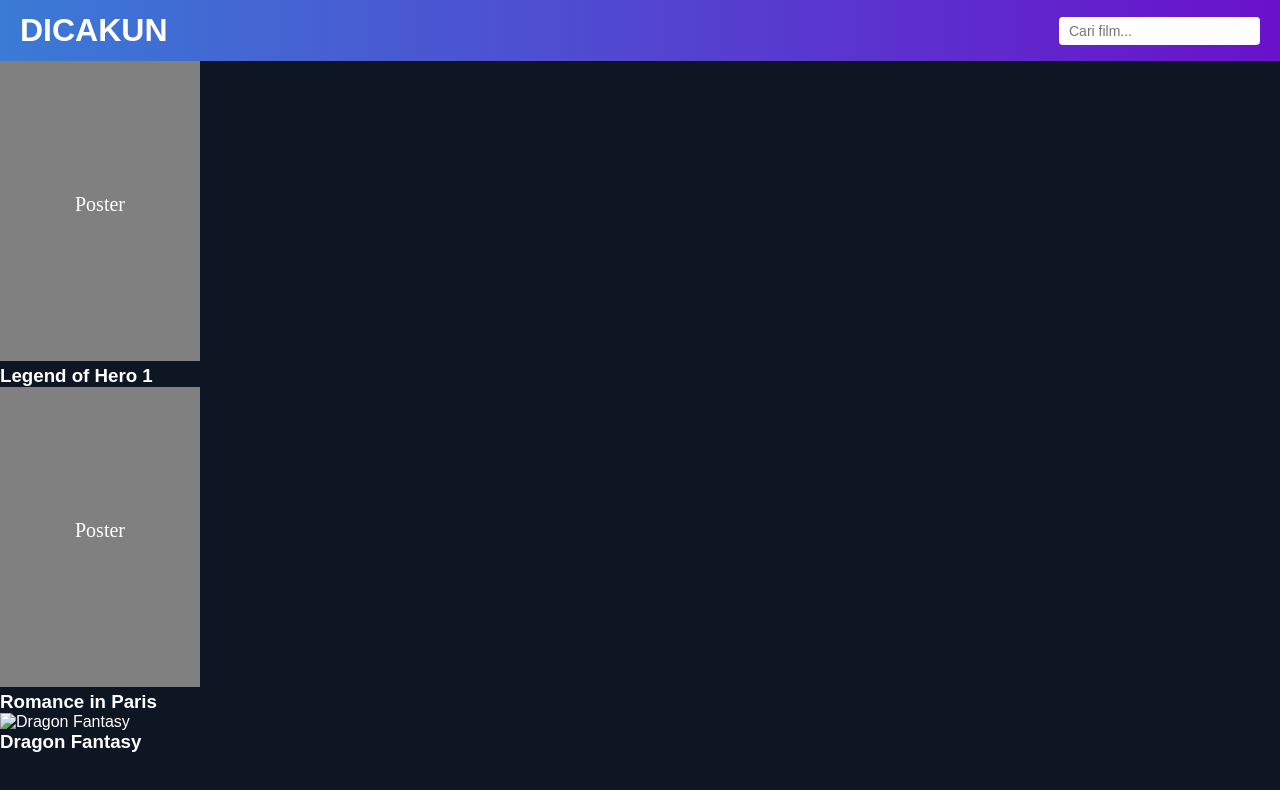
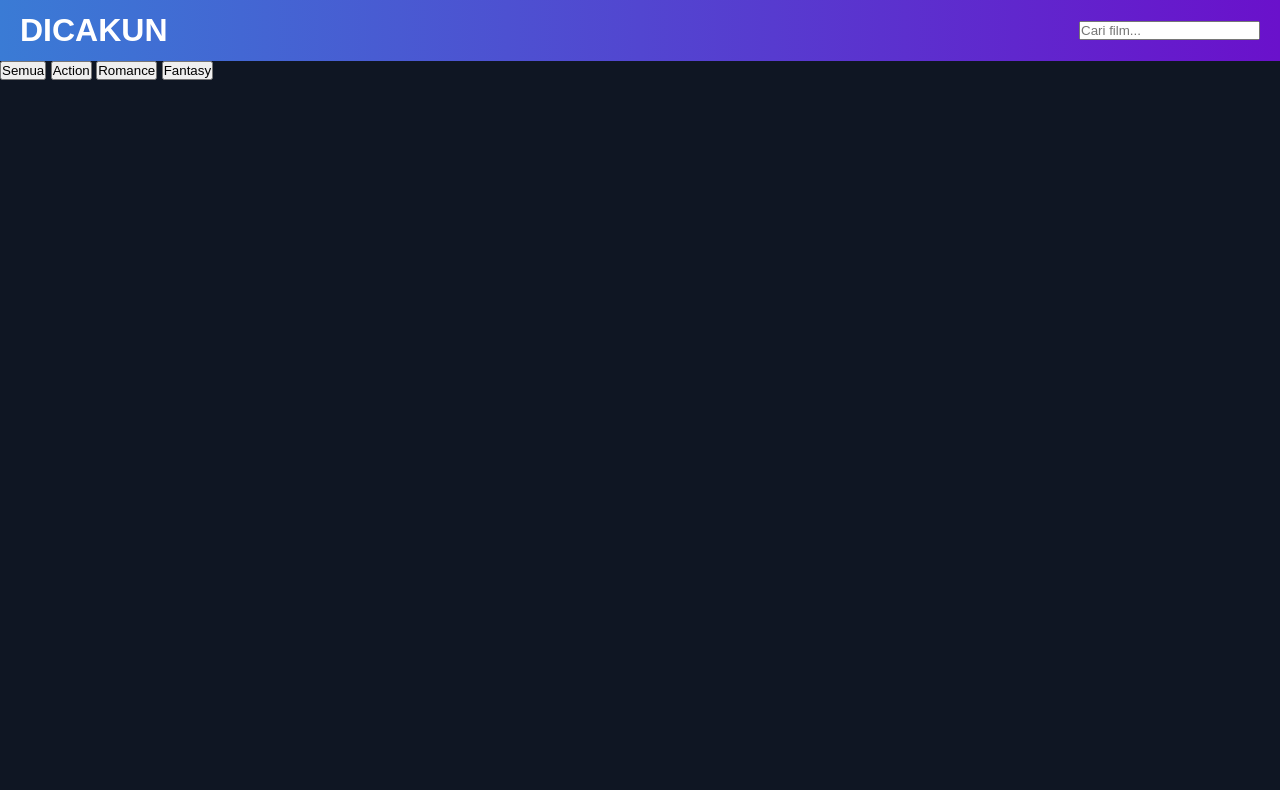
Before and after one commit to dickycahyakurniawan98-ship-it/donghuadicakun, a plain HTML site: page index.html in a window 1280 px wide. Drawn offline with Linux system fonts and the light colour scheme.

Commit message:
Update index.html

```diff
--- a/index.html
+++ b/index.html
@@ -9,12 +9,18 @@
 <body>
   <header>
     <h1>DICAKUN</h1>
-    <input type="text" id="search" placeholder="Cari film...">
+    <input type="text" id="searchInput" placeholder="Cari film..." onkeyup="searchMovies()">
   </header>
 
-  <main id="film-list"></main>
+  <nav id="genreFilter">
+    <button onclick="filterMovies('all')">Semua</button>
+    <button onclick="filterMovies('action')">Action</button>
+    <button onclick="filterMovies('romance')">Romance</button>
+    <button onclick="filterMovies('fantasy')">Fantasy</button>
+  </nav>
 
-  <!-- Script harus urut -->
+  <main id="movieList"></main>
+
   <script src="movies.js"></script>
   <script src="script.js"></script>
 </body>
```
